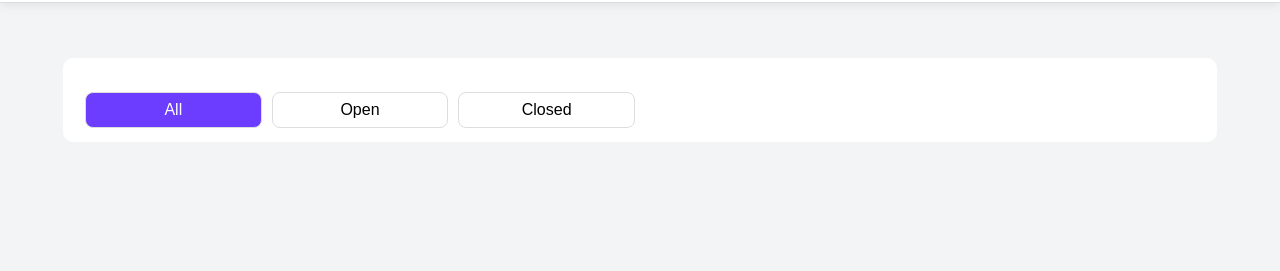
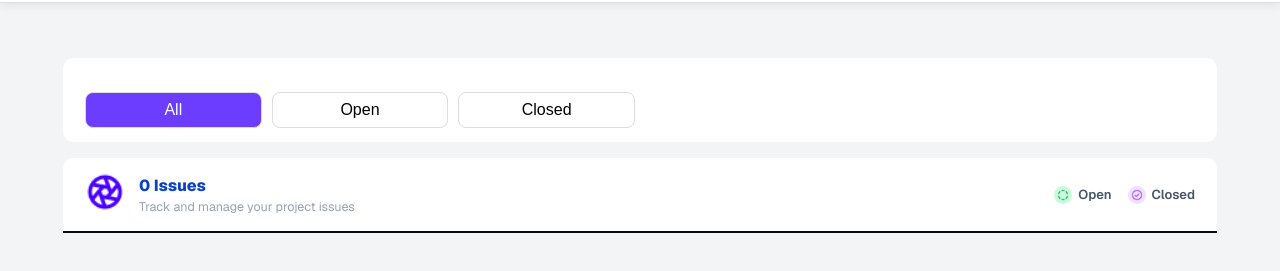
Before and after one commit to Mahim-Ahmad/Assignment_5_GitHub-Issues-Tracker, a plain HTML site: page home.html in a window 1280 px wide. Shown: the part 97-368 px from the top of the page. Drawn offline with nearby package versions, Linux system fonts and the light colour scheme.

Commit message:
create info tab

```diff
--- a/home.html
+++ b/home.html
@@ -35,6 +35,25 @@
 </div>
 
 
+<!-- INFO -->
+<div class="info">
+  <div class="left-info">
+    <div>
+        <img src="assets/Aperture.png">
+    </div>
+    <div>
+        <h3 id="issueCount">0 Issues</h3>
+        <p class="para">Track and manage your project issues</p>
+    </div>
+
+
+  </div>
+
+  <div class="right-info">
+    <span><img src="assets/Open-Status.png" alt=""> Open</span>
+    <span><img src="assets/Closed- Status .png" alt=""> Closed</span>
+  </div>
+</div>
 
 <script src="script.js"></script>
 </body>
--- a/style.css
+++ b/style.css
@@ -210,3 +210,61 @@ button{
   background:#6c3cff;
   color:#fff;
 }
+
+
+.info {
+  max-width: 1110px;
+  margin: 0 auto;
+  display: flex;
+  align-items: center;
+  justify-content: space-between;
+  background: #ffffff;
+  border: 1.5px solid rgb(28, 31, 45)c;
+  padding: 14px 22px;
+  border-bottom: 2px solid rgb(10, 10, 10);
+  border-radius: 10px 10px 0 0;
+
+}
+
+
+.left-info {
+  display: flex;
+  align-items: center;
+  gap: 14px;
+}
+.left-info img {
+    width: 40px;
+    height: 40px;
+    object-fit: contain;
+}
+.left-info h3  {
+    font-size: 16px;
+    font-weight: 800;
+    color: #0b42c1;
+    margin: 0 0 2px 0;
+}
+
+.left-info .para {
+    font-size: 12.5px;
+    color: #94a3b8;
+    margin: 0; }
+
+
+.right-info {
+    display: flex;
+    align-items: center;
+    gap: 16px;
+}
+
+.right-info span {
+  display: flex;
+  align-items: center;
+  gap: 6px;
+  font-size: 13px;
+  font-weight: 600;
+  color: #475569;
+}
+.right-info img {
+    width: 18px;
+    height: 18px;
+ }
```
